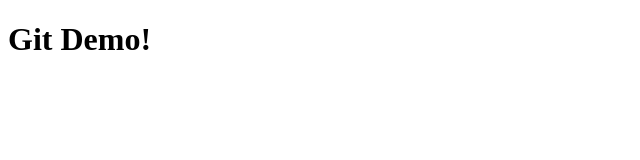
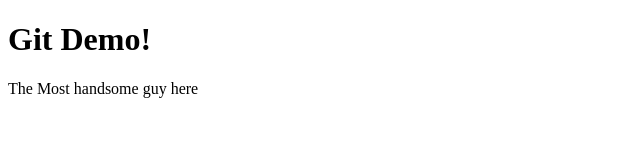
Before and after one commit to CeoYoungTee/new-repo1, a plain HTML site: page index.html in a window 1280 px wide. Shown: the whole page, without its empty margins (0-640 px from the left). Drawn offline with Linux system fonts and the light colour scheme.

Commit message:
Add p tag

```diff
--- a/index.html
+++ b/index.html
@@ -7,5 +7,6 @@
   </head>
   <body>
     <h1>Git Demo!</h1>
+    <p>The Most handsome guy here</p>
   </body>
 </html>
```
